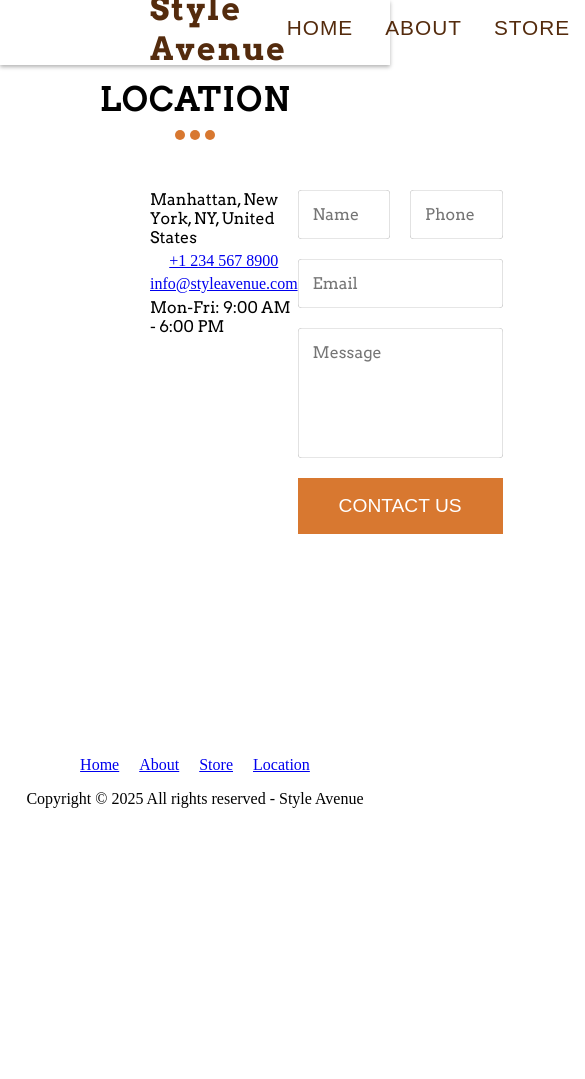
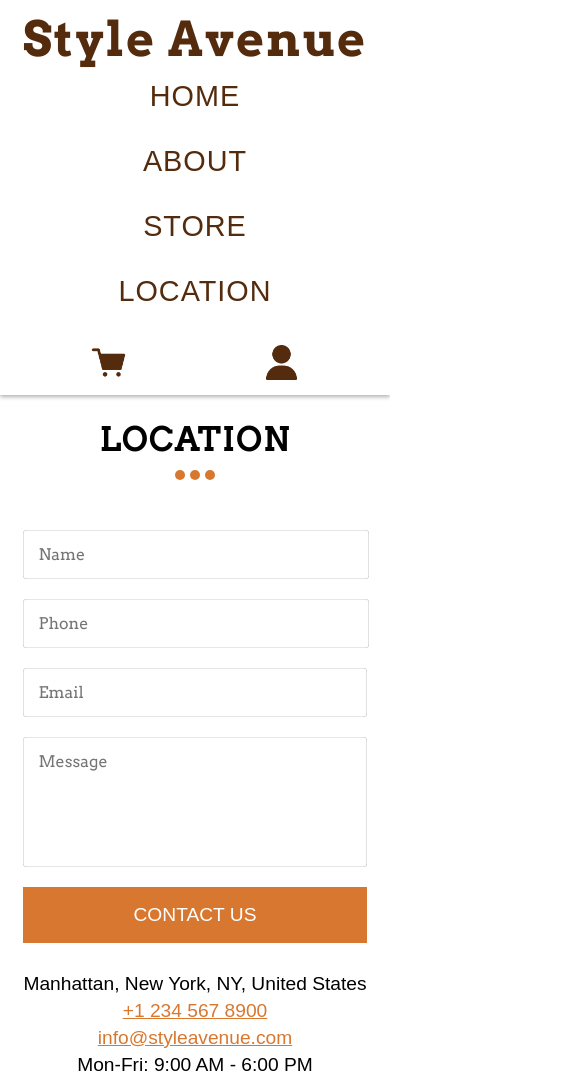
Before and after one commit to Menened/Web_Style_Avenue, a plain HTML site: page location.html in a window 390 px wide. Shown: the top 1079 px of the page, 585 px wide, since content can reach past the window. Before the commit the page ends 844 px from the top, so only its background shows below. Drawn offline with Linux system fonts and the light colour scheme.

Commit message:
Add files via upload

```diff
--- a/css/style.css
+++ b/css/style.css
@@ -106,6 +106,11 @@
     align-items: center;
     justify-content: center;
     color: #542B0D;
+
+}
+.header__icon{
+    width: 20px;
+    height: 20px;
 }
 .body{
     margin: 0;
@@ -127,6 +132,9 @@
 }
 
 main {
+    flex: 1;
+}
+about main{
     flex: 1;
 }
 
@@ -221,12 +229,18 @@ main {
 }
 
 .location_item-text {
-    font-family: 'Arvo Regular', sans-serif;
+    font-family: 'Arial', sans-serif;
     font-size: 1rem;
     color: #000000;
     margin: 0;
 }
 
+.location_item-text-link {
+        font-family: 'Arial', sans-serif;
+        font-size: 1rem;
+        color:  #D87830;
+        margin: 0;
+    }
 .location_form {
     display: flex;
     flex-direction: column;
@@ -289,9 +303,222 @@ main {
     padding: 20px;
     text-align: center;
     margin-top: auto;
+    box-shadow: 0 2px 8px rgba(0, 0, 0, 0.3);
 }
 .footer_nav {
     display: flex;
     justify-content: center;
     gap: 20px;
+    font-family: 'Arial', sans-serif;
+    font-size: 0.8rem;
 }
+
+.footer_nav a {
+    text-decoration: none;
+    color: #542B0D;
+}
+
+.footer_text {
+    font-family: 'Arial', sans-serif;
+    color: #542B0D;
+    font-size: 0.8rem;
+}
+
+.table {
+    width: 75%;
+    border-collapse: collapse;
+    margin: 20px auto;
+    text-align: center;
+}
+
+td {
+    border: 1px solid #000;
+    padding: 20px;
+}
+
+th {
+    background-color: #f2f2f2;
+    border: 1px solid #000;
+    padding: 8px;
+}
+.about_title {
+    font-family: 'Arvo Regular', sans-serif;
+    font-size: 2rem;
+    color: #000000;
+    margin-bottom: 0px;
+    margin-top: 15px;
+    text-align: center;
+    letter-spacing: 2px;
+}
+
+@media (max-width: 1025px) {
+    .header_container {
+        padding-left: 50px;
+        padding-right: 50px;
+
+    }
+    .footer_nav {
+        font-size: 1.2rem;
+    }
+    .footer_text {
+        font-size: 0.8rem;
+    }
+    .location_content {
+        display: flex;
+        justify-content: space-between;
+        margin-top: 50px;
+        padding: 0 25px;
+    }
+    .location_item-text {
+        font-size: 0.9rem;
+    }
+    .location_item-text-link {
+        font-size: 1rem;
+    }
+}
+
+@media (max-width: 840px) {
+    .header_logo {
+        font-size: 3.5rem;
+    }
+    .header_container {
+        padding: 10px;
+        height: 100%;
+        display: flex;
+        flex-direction: column;
+        align-items: center;
+        justify-content: center;
+        gap: 0.5rem;
+    }
+    .header__list{
+        font-size: 1.8rem;
+    }
+    .header__actions {
+        gap: 2rem;
+    }
+    .header__icon{
+        width: 35px;
+        height: 35px;
+    }
+
+    .box{
+        margin: 0;
+    }
+    .main{
+        display: flex;
+        justify-content: center;
+        padding: 10px;
+    }
+    .location_content {
+        display: flex;
+        justify-content: space-between;
+        margin-top: 50px;
+        padding: 0 0px;
+        flex-direction: column-reverse;
+    }
+    .location_info {
+        display: flex;
+        flex-direction: column;
+        gap: 5px;
+        align-items: center;
+        padding-top: 30px;
+    }
+    .location_item-text {
+        font-size: 1.4rem;
+    }
+    .location_item-text-link {
+        font-size: 1.4rem;
+    }
+    .footer_nav {
+        font-size: 1.8rem;
+    }
+    .footer_text {
+        font-size: 1.3rem;
+    }
+    .box{
+        width: 550px;
+        height: 400px;
+    }
+    .box__title{
+        font-size: 5rem;
+    }
+    .box__text{
+        font-size: 3rem;
+    }
+
+}
+@media (max-width: 750px) {
+    .header__list{
+        flex-direction: column;
+        text-align: center;
+    }
+    .header__right {
+        display: flex;
+        flex-direction: column;
+        width: 75%;
+    }
+    .header__actions {
+        width: 75%;
+        justify-content: space-between;
+    }
+}
+@media (max-width: 620px) {
+   .location_form{
+    width: 100%;
+   }
+   .footer_nav {
+    font-size: 1.3rem;
+}
+.footer_text {
+    font-size: 1rem;
+}
+.form_row {
+    display: flex;
+    gap: 20px;
+    width: 92%;
+    flex-direction: column;
+}
+}
+@media (max-width: 500px) {
+    .box__title {
+        font-size: 3.5rem;
+    }
+    .box__text {
+        font-size: 2.5rem;
+    }
+    .box {
+        width: 550px;
+        height: 350px;
+    }
+}
+@media (max-width: 420px) {
+    .header_logo {
+        font-size: 3rem;
+    }
+    .location_item-text {
+        font-size: 1.2rem;
+    }
+    .location_item-text-link {
+        font-size: 1.2rem;
+    }
+}
+@media (max-width: 360px) {
+    .header_logo {
+        font-size: 2rem;
+    }
+    .footer_nav {
+        flex-direction: column;
+    }
+    .location_item-text {
+        font-size: 1.1rem;
+    }
+    .location_item-text-link {
+        font-size: 1rem;
+    }
+    .box__title {
+        font-size: 3rem;
+    }
+}
+/*
+Адаптивность
+*/
```
